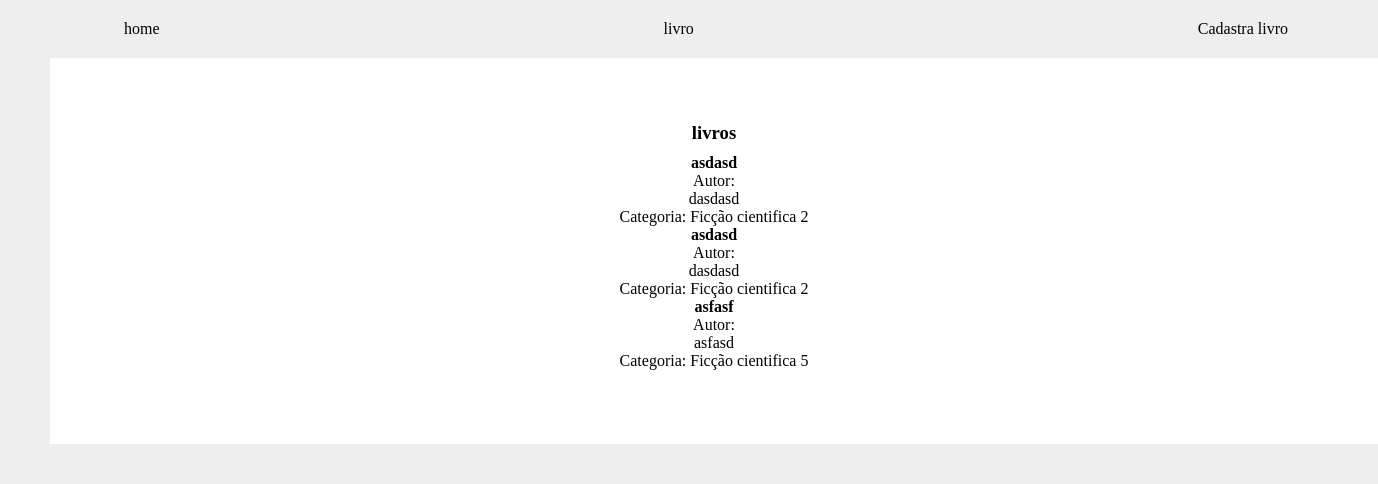
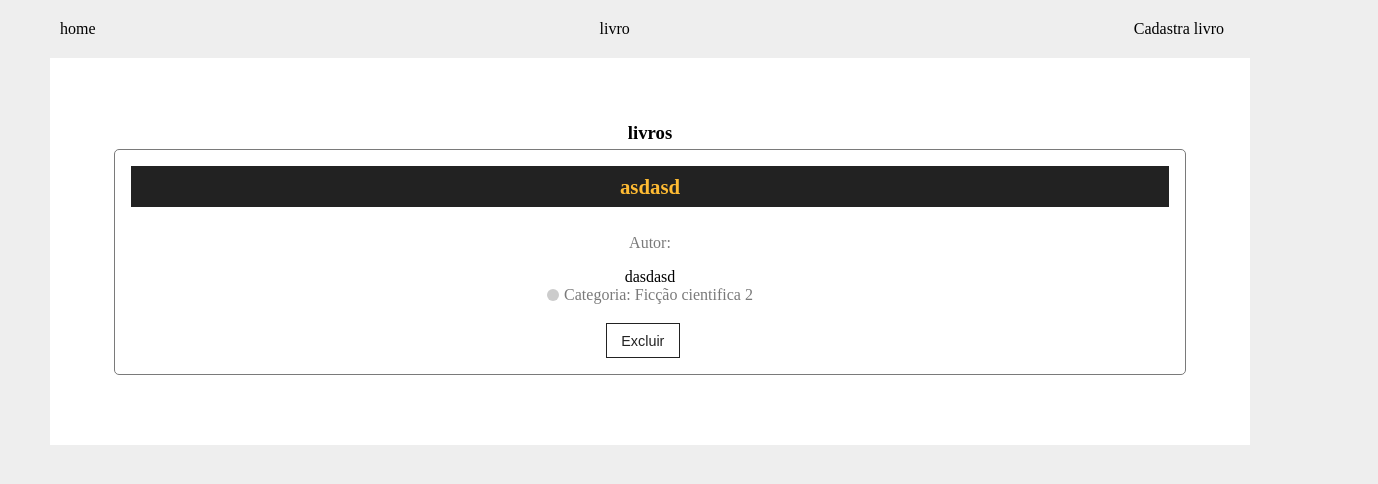
Before and after one commit to GustavoEtec0/projeto-react-pw3, a React (Create React App) app: page /livros in a window 1280 px wide. Shown: the top 484 px of the page, 1378 px wide, since content can reach past the window. Built offline with nearby package versions, Linux system fonts and the light colour scheme; data requests are answered from the project's data file.

Commit message:
delete books

```diff
--- a/db.json
+++ b/db.json
@@ -8,26 +8,6 @@
       "category": {
         "id": "2",
         "category": "Ficção cientifica 2"
-      }
-    },
-    {
-      "id": "1b14",
-      "nome_livro": "asdasd",
-      "nome_autor": "dasdasd",
-      "descricao": "asdasd",
-      "category": {
-        "id": "2",
-        "category": "Ficção cientifica 2"
-      }
-    },
-    {
-      "id": "2766",
-      "nome_livro": "asfasf",
-      "nome_autor": "asfasd",
-      "descricao": "asfasf",
-      "category": {
-        "id": "5",
-        "category": "Ficção cientifica 5"
       }
     }
   ],
--- a/src/components/CardBook/index.jsx
+++ b/src/components/CardBook/index.jsx
@@ -1,14 +1,29 @@
-import React from 'react'
+import React from "react";
+import "./style.css";
 
-export default function CardBook({ id, livro, autor, category }) {
+export default function CardBook({
+  id,
+  livro,
+  autor,
+  category,
+  handlerRemove,
+}) {
+  const remove = (e) => {
+    handlerRemove(id);
+  };
   return (
-    <div>
+    <div className="book_card">
       <h4>{livro}</h4>
       <p>Autor: </p>
       {autor}
-      <p>
-        <span>Categoria: </span> {category}
+      <p className="category_text">
+        <span />
+        Categoria: {category}
       </p>
+
+      <div className="book_card_actions">
+        <button onClick={remove}>Excluir</button>
+      </div>
     </div>
-  )
+  );
 }
--- a/src/components/CardBook/style.css
+++ b/src/components/CardBook/style.css
@@ -0,0 +1,70 @@
+.book_card {
+    padding: 1em;
+    border: 1px solid #7A7A7A;
+    border-radius: 5px;
+    width: 100%;
+    margin: 0.5%;
+}
+
+.book_card h4 {
+    background-color: #222;
+    color: #FFBB33;
+    padding: 0.4em;
+    margin-bottom: 1.3em;
+    font-size: 1.3em;
+}
+
+.book_card p {
+    color: #7A7A7A;
+    margin-bottom: 1em;
+}
+
+.book_card p span {
+    font-weight: bold;
+}
+
+.category_text {
+    display: flex;
+    justify-content: center;
+    align-items: center;
+}
+
+.category_text span {
+    display: block;
+    width: 12px;
+    height: 12px;
+    border-radius: 50%;
+    background-color: #CCC;
+    margin-right: 5px;
+}
+
+/* CSS DE FORMATAÇÃO DOS BOTÕES DE ALTERAR/EXCLUIR */
+.book_card_actions {
+    margin-top: 1.2em;
+    display: flex;
+    align-items: center;
+    justify-content: center;
+}
+
+.book_card_actions a,
+.book_card_actions button {
+    text-decoration: none;
+    border: none;
+    background-color: #FFF;
+    color: #222;
+    font-size: .9em;
+    padding: .6em 1em;
+    margin-right: 1em;
+    border: 1px solid #222;
+    display: flex;
+    align-items: center;
+    justify-content: center;
+    transition: 1.0s;
+    cursor: pointer;
+}
+
+.book_card_actions a:hover,
+.book_card_actions button:hover {
+    background-color: #FF4733;
+    color: #FFF;
+}
--- a/src/views/Livro/index.jsx
+++ b/src/views/Livro/index.jsx
@@ -1,44 +1,62 @@
-import React, { useEffect, useState } from 'react'
-import { useLocation } from 'react-router-dom'
-import './style.css'
-import Message from '../../components/Message'
-import Container from '../../components/Container'
-import CardBook from '../../components/CardBook'
+import React, { useEffect, useState } from "react";
+import { useLocation } from "react-router-dom";
+import "./style.css";
+import Message from "../../components/Message";
+import Container from "../../components/Container";
+import CardBook from "../../components/CardBook";
 
 export default function Livros() {
-  const [book, setBook] = useState([])
+  const [book, setBook] = useState([]);
+  const [deleteMessage, setDeleteMessage] = useState("");
 
   const fetchData = async () => {
-    await fetch('http://localhost:5000/books', {
-      method: 'GET',
+    await fetch("http://localhost:5000/books", {
+      method: "GET",
       headers: {
-        'Content-type': 'application/json',
+        "Content-type": "application/json",
       },
     })
       .then((res) => res.json())
       .then((data) => setBook(data))
       .catch((err) => {
-        console.log(err)
+        console.log(err);
+      });
+  };
+
+  const removeBook = async (id) => {
+    await fetch(`http://localhost:5000/books/${id}`, {
+      method: "DELETE",
+      headers: {
+        "Content-type": "application/json",
+      },
     })
-  }
+      .then((res) => res.json())
+      .then((data) => {
+        setDeleteMessage("Livro exculido com sucesso");
+      })
+      .catch((err) => {
+        console.log(err);
+      });
+  };
 
   useEffect(() => {
-    fetchData()
-  }, [])
+    fetchData();
+  }, [book]);
 
-  const location = useLocation()
-  let message = ''
+  const location = useLocation();
+  let message = "";
 
   if (location.state) {
-    message = location.state
+    message = location.state;
   }
 
   return (
     <section className="livro_container">
-      <div>
       <h3>livros</h3>
-        {message && <Message msg={message} type="error" />}
-        <Container>
+      {message && <Message msg={message} type="success" />}
+
+      {deleteMessage && <Message msg={deleteMessage} type="error" />}
+
       {book.map((data) => (
         <CardBook
           key={data.id}
@@ -46,10 +64,9 @@ export default function Livros() {
           livro={data.nome_livro}
           autor={data.nome_autor}
           category={data.category.category}
+          handlerRemove={removeBook}
         />
       ))}
-        </Container>
-      </div>
     </section>
-  )
+  );
 }
--- a/src/views/NovoLivro/index.jsx
+++ b/src/views/NovoLivro/index.jsx
@@ -1,34 +1,34 @@
-import React, { useEffect, useState } from 'react'
-import './style.css'
-import Input from '../../components/Form/Input.jsx'
-import Select from '../../components/Form/Select.jsx'
-import { useNavigate } from 'react-router-dom'
+import React, { useEffect, useState } from "react";
+import "./style.css";
+import Input from "../../components/Form/Input.jsx";
+import Select from "../../components/Form/Select.jsx";
+import { useNavigate } from "react-router-dom";
 
 export default function NovoLivro() {
-    const navigate = useNavigate()
-    const [categories, setCategories] = useState([])
-    const [books, setBooks] = useState({})
+  const navigate = useNavigate();
+  const [categories, setCategories] = useState([]);
+  const [books, setBooks] = useState({});
 
   useEffect(() => {
-        fetchData()
-    }, [categories])
+    fetchData();
+  }, [categories]);
 
   const fetchData = async () => {
-        await fetch('http://localhost:5000/categories', {
-            method: 'GET',
+    await fetch("http://localhost:5000/categories", {
+      method: "GET",
       headers: {
-                'Content-type': 'application/json',
+        "Content-type": "application/json",
       },
     })
       .then((res) => res.json())
       .then((data) => setCategories(data))
       .catch((err) => {
-                console.log(err)
-            })
-    }
+        console.log(err);
+      });
+  };
 
   function handleChangeBook(e) {
-        setBooks({ ...books, [e.target.name]: e.target.value })
+    setBooks({ ...books, [e.target.name]: e.target.value });
   }
 
   function handleChangeCategories(e) {
@@ -38,30 +38,30 @@ export default function NovoLivro() {
         id: e.target.value,
         category: e.target.options[e.target.selectedIndex].text,
       },
-        })
+    });
   }
 
   function createBook(book) {
-        fetch('http://localhost:5000/books', {
-            method: 'POST',
+    fetch("http://localhost:5000/books", {
+      method: "POST",
       headers: {
-                'Content-type': 'application/json',
+        "Content-type": "application/json",
       },
       body: JSON.stringify(book),
     })
       .then((res) => res.json())
       .then(
         (data) => setBooks(data),
-                navigate('/livros', { state: 'teste' })
+        navigate("/livros", { state: "Livro cadastrado com sucesso" })
       )
       .catch((err) => {
-                console.log(err)
-            })
+        console.log(err);
+      });
   }
 
   function submit(e) {
-        e.preventDefault()
-        createBook(books)
+    e.preventDefault();
+    createBook(books);
   }
 
   return (
@@ -101,5 +101,5 @@ export default function NovoLivro() {
         <input type="submit" value="cadastra livro" />
       </form>
     </section>
-    )
+  );
 }
```
Also changed, not shown: src/views/Livro/style.css (line endings or trailing spaces). Lines whose indentation alone changed are shown as unchanged.
